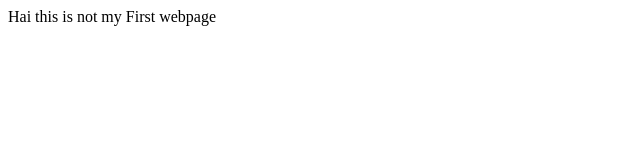
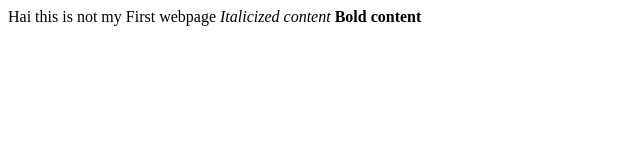
Before and after one commit to DhruvaTej345/my_first_repo, a plain HTML site: page new.html in a window 1280 px wide. Shown: the whole page, without its empty margins (0-640 px from the left). Drawn offline with Linux system fonts and the light colour scheme.

Commit message:
added bolds and italics new Html page

```diff
--- a/new.html
+++ b/new.html
@@ -8,5 +8,7 @@
 </head>
 <body>
     Hai this is not my First webpage
+    <i> Italicized content</i>
+    <b> Bold content</b>
 </body>
 </html>
```
